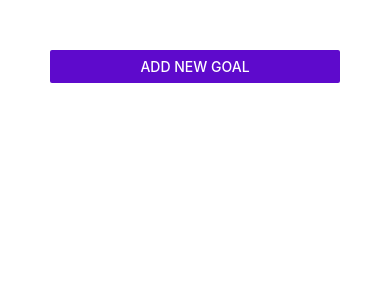
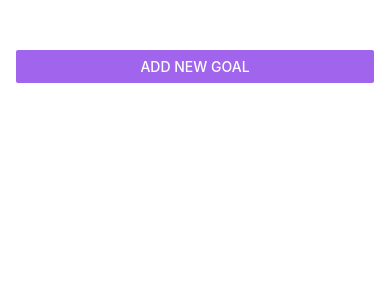
Before and after one commit to muslumgezgin/ToDoReactNative, a React Native app: screen / in a window 390 px wide. Shown: the top 300 px of the page. Built offline with nearby package versions, Linux system fonts and the light colour scheme.

Commit message:
give styles to app

```diff
--- a/App.js
+++ b/App.js
@@ -1,5 +1,6 @@
 import { useState } from 'react';
 import { StyleSheet, View, FlatList, Button } from 'react-native';
+import { StatusBar } from "expo-status-bar"
 import GoalInput from './components/GoalInput';
 import GoalItem from './components/GoalItem';
 
@@ -28,10 +29,12 @@
   }
 
   return (
+    <>
+      <StatusBar style='light' />
       <View style={styles.appContainer}>
         <Button
           title='Add New Goal'
-        color="#5e0acc"
+          color="#a065ec"
           onPress={startAddGoalHandler}
         />
 
@@ -56,15 +59,16 @@
               );
             }} />
         </View>
-
       </View>
+    </>
   );
 }
 
 const styles = StyleSheet.create({
   appContainer: {
     flex: 1,
-    padding: 50
+    paddingTop: 50,
+    paddingHorizontal: 16,
   },
   goalsContainer: {
     flex: 5
--- a/app.json
+++ b/app.json
@@ -5,6 +5,7 @@
     "version": "1.0.0",
     "orientation": "portrait",
     "icon": "./assets/icon.png",
+    "backgroundColor": "#1e085a",
     "userInterfaceStyle": "light",
     "splash": {
       "image": "./assets/splash.png",
```
Lines whose indentation alone changed are shown as unchanged.
